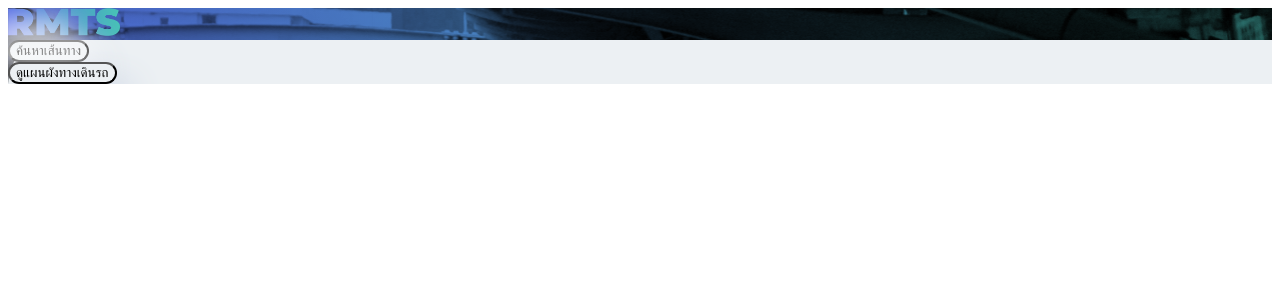
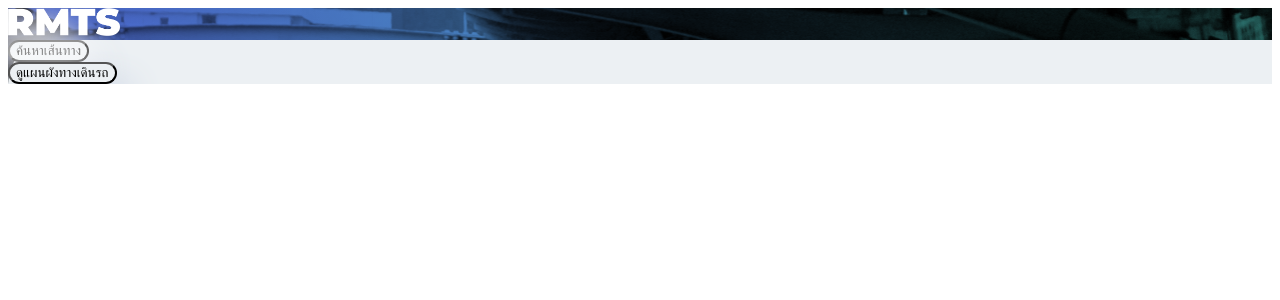
Before and after one commit to Cheesykung/rmts, a Vue app in the folder frontend/: page /#/ in a window 1280 px wide. Shown: the top 300 px of the page. Built offline with nearby package versions, Linux system fonts and the light colour scheme; the HTML template or start-up script is replaced by a standard one.

Commit message:
frontend v1.1

```diff
--- a/frontend/src/views/Home.vue
+++ b/frontend/src/views/Home.vue
@@ -3,7 +3,7 @@
     <nav class="navbar" role="navigation" aria-label="main navigation">
       <div class="navbar-brand">
         <a class="navbar-item" href="https://bulma.io">
-          <img src="./image/RMTSNeon.png" width="112" height="28">
+          <img src="./image/RMTS.png" width="112" height="28">
         </a>
       </div>
     </nav>
```
